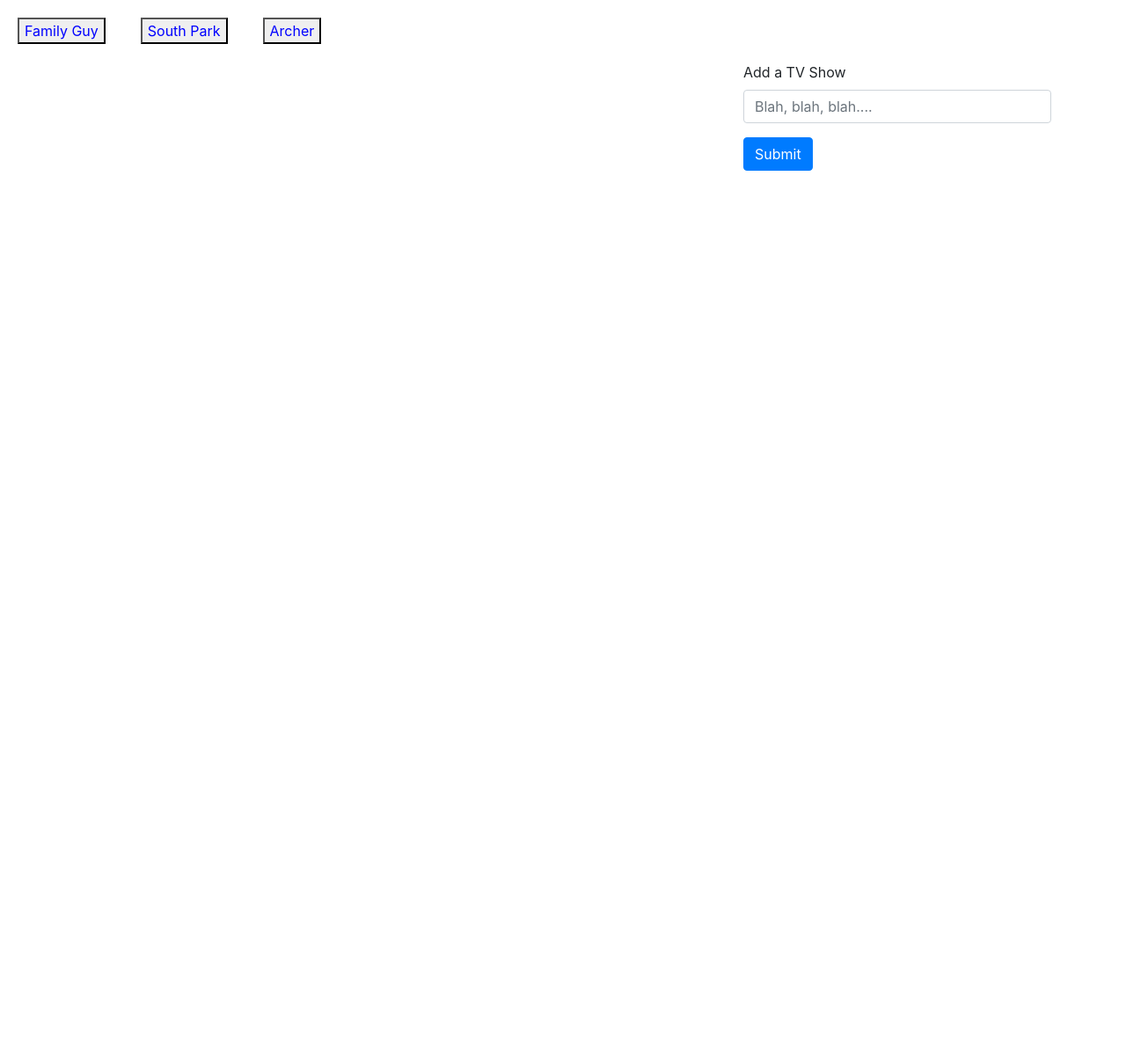
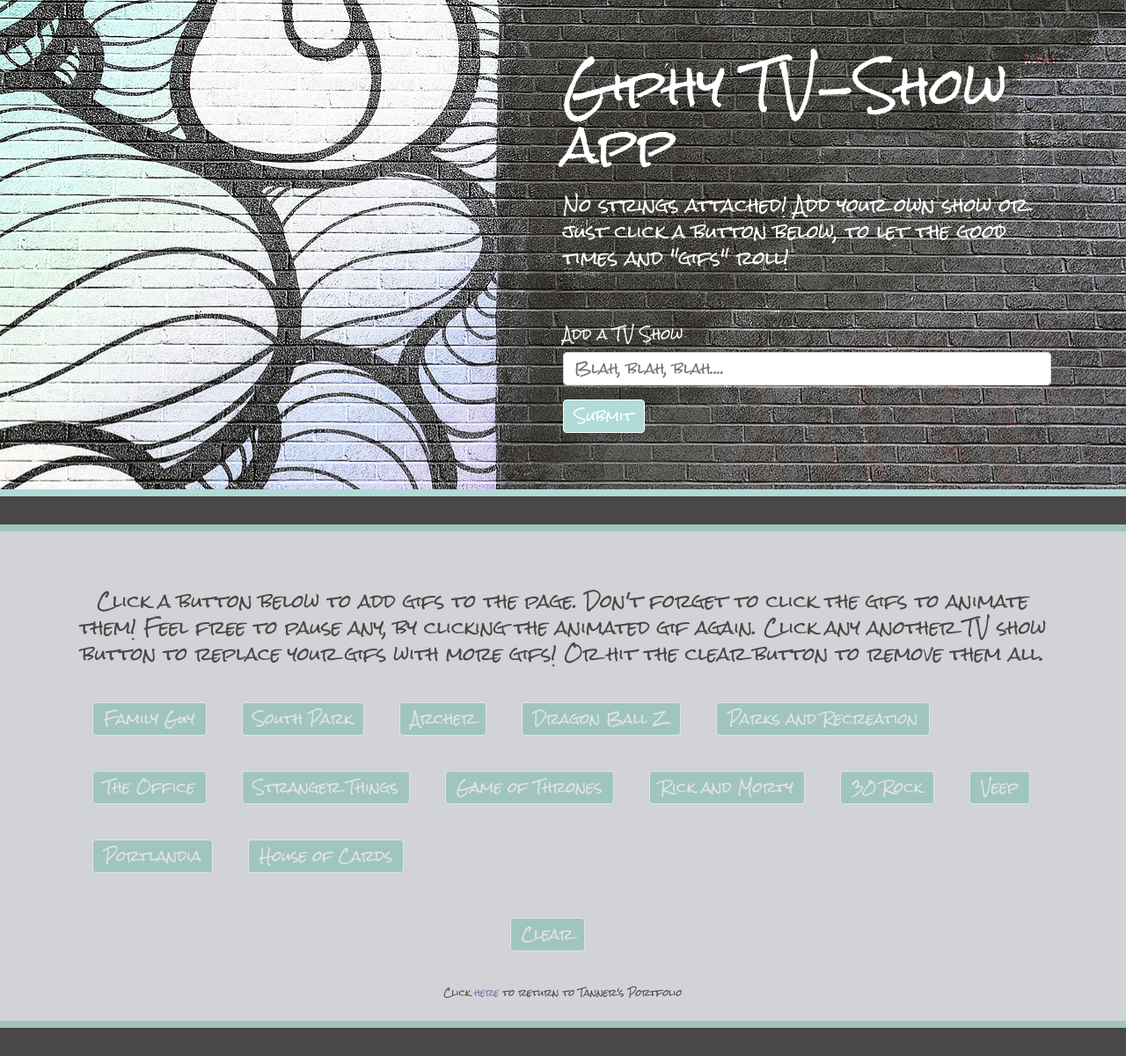
Before and after one commit to tann3rjm129/Giphy-App, a plain HTML site: page index.html in a window 1280 px wide. Shown: the whole page at 88% size. Before the commit the page ends 800 px from the top, so only its background shows below. Drawn offline with nearby package versions, Linux system fonts and the light colour scheme.

Commit message:
final styling

```diff
--- a/assets/css/style.css
+++ b/assets/css/style.css
@@ -1,6 +1,49 @@
 
 .tvShowButtons {
 	text-align: center;
-	color: blue;
 	margin: 20px 20px 20px 20px;
 }
+
+.clearButton {
+	text-align: center;
+	margin: 0px 40px 0px 20px;
+
+}
+
+.header {
+	background-image: url(../images/brick-background.jpg);
+	background-size: cover;
+	border-bottom: 8px solid #b0dbd7;
+}
+
+.fonts {
+	font-family: 'Rock Salt', cursive !important;
+
+}
+
+body { background-color: #494747;
+		}
+
+.box2 { border-bottom: 8px solid #b0dbd7;
+	border-top: 8px solid #b0dbd7;
+margin-top: 0px;
+}
+
+.result-gifs {
+	border-radius: 4px;
+
+}
+
+.gif-divs {
+	margin: 20px 20px 20px 20px;
+	float: left;
+	display: inline;
+}
+
+#giphy-div{
+	align-content: center;
+}
+
+a {
+    color: #9576bd;
+}
--- a/assets/javascript/app.js
+++ b/assets/javascript/app.js
@@ -2,7 +2,7 @@
 $(document).ready( function () {
 
 
-var starterButtons = ["Family Guy", "South Park", "Archer"];
+var starterButtons = ["Family Guy", "South Park", "Archer", "Dragon Ball Z", "Parks and Recreation", "The Office", "Stranger Things", "Game of Thrones", "Rick and Morty", "30 Rock", "Veep", "Portlandia", "House of Cards"];
 
 var newButtons = [];
 
@@ -10,8 +10,10 @@ var newButtons = [];
 
 function buttonCreater() {
 
+	$("#resetButton").append("<button id='clear' class='btn fonts clearButton' style='color: white; background-color: #b0dbd7; border: 1px solid white; float: left;'>Clear</button>")
+
 	for (i=0; i<starterButtons.length; i++) {
-		$("#button-div").append("<button class='tvShowButtons' data-name='"+ starterButtons[i] +"'>"+ starterButtons[i] +"</button>");
+		$("#button-div").append("<button class='btn tvShowButtons fonts' style='color: white; background-color: #b0dbd7; border: 1px solid white; float: left;' data-name='"+ starterButtons[i] +"'>"+ starterButtons[i] +"</button>");
 	};
 };
 
@@ -24,7 +26,7 @@ buttonCreater(starterButtons);
 		newButtons = $("#tvShowInput").val().trim();
 
 		event.preventDefault();
-		$("#button-div").append("<button class='tvShowButtons' data-name='"+ newButtons +"'>"+ newButtons +"</button>");
+		$("#button-div").append("<button class='btn tvShowButtons fonts'style='color: white; background-color: #b0dbd7; border: 1px solid white; float: left;' data-name='"+ newButtons +"'>"+ newButtons +"</button>");
 
 	});
 
@@ -49,6 +51,7 @@ var queryURL = "https://api.giphy.com/v1/gifs/search?q="+ tvShow +"&api_key=LBzJ
 
 // creates div for "p and image" of gif
       		var showDiv = $("<div>");
+      		showDiv.addClass("gif-divs");
 
 // text part of "rating"
 
@@ -59,10 +62,10 @@ var queryURL = "https://api.giphy.com/v1/gifs/search?q="+ tvShow +"&api_key=LBzJ
 // image part of gif
 
       		var showImage = $("<img>");
-      		showImage.attr("src", response.data[j].images.downsized_still.url);
+      		showImage.attr("src", response.data[j].images.fixed_height_still.url);
       		showImage.attr("data-state", "still");
-      		showImage.attr("data-animate", response.data[j].images.downsized.url);
-      		showImage.attr("data-still", response.data[j].images.downsized_still.url);
+      		showImage.attr("data-animate", response.data[j].images.fixed_height.url);
+      		showImage.attr("data-still", response.data[j].images.fixed_height_still.url);
       		showImage.addClass("result-gifs");
 
 // appending images and rating to showDiv
@@ -98,3 +101,9 @@ $("#giphy-div").on("click", ".result-gifs", function() {
   });
 
 });
+
+// adds function to clear button
+$("#resetButton").on("click", "#clear", function() {
+
+	$("#giphy-div").empty();
+});
--- a/index.html
+++ b/index.html
@@ -7,48 +7,79 @@
 <!-- Bootstrap File -->
 <link rel="stylesheet" href="https://maxcdn.bootstrapcdn.com/bootstrap/4.0.0/css/bootstrap.min.css" integrity="sha384-Gn5384xqQ1aoWXA+058RXPxPg6fy4IWvTNh0E263XmFcJlSAwiGgFAW/dAiS6JXm" crossorigin="anonymous">
  <link rel="stylesheet" type="text/css" href="assets/css/style.css">
+ <link href="https://fonts.googleapis.com/css?family=Rock+Salt" rel="stylesheet">
 
 </head>
 
 <body>
 
-  <!-- Buttons Div -->
   <div class="row">
-      <div class="col-md-12" id="button-div">
+    <div class="col-md-12">
 
-      </div>
-  </div>
+      <div class="jumbotron jumbotron-fluid header">
+        <div class="container">
 
-  <div class="container">
-      <div class="row">
+          <h1 class="display-4 fonts" style="margin-left: 50%; color: white;">Giphy TV-Show app</h1>
+          <p class="lead fonts" style="margin-left: 50%; margin-top: 20px; color: white;">No strings attached! Add your own show or just click a button below, to let the good times and "gifs" roll!</p>
 
-      <!-- Giphy images div container -->
+          <form>
 
-      <div class="col-md-8" id="giphy-div">
-
-      </div>
-
-      <!-- Aside for giphy button image creater-->
-      <div class="col-md-4">
-
-        <form>
-
-          <div class="form-group">
-            <label for="exampleInputTv1">Add a TV Show</label>
-            <input type="text" class="form-control" id="tvShowInput" placeholder="Blah, blah, blah....">
+          <div class="form-group" style="margin-left: 50%; margin-top: 60px;">
+            <label for="exampleInputTv1" class="fonts" style="color: white;">Add a TV Show</label>
+            <input type="text" class="form-control fonts" id="tvShowInput" placeholder="Blah, blah, blah....">
           </div>
 
-          <button type="submit" class="btn btn-primary" id="newShowButton">Submit</button>
+          <button type="submit" class="btn fonts" id="newShowButton" style="margin-left: 50%; color: white; background-color: #b0dbd7; border: 1px solid white;">Submit</button>
 
         </form>
 
-        </form>
-
+        </div>
       </div>
 
+    </div>
+  </div>
+
+  <div class="row">
+    <div class="col-md-12">
+      <div class="jumbotron jumbotron-fluid box2" style="opacity: 0.85;">
+        <div class="container">
+              <p class="lead fonts" style="color: #494747; text-align: center; margin-bottom: 20px;">Click a button below to add gifs to the page. Don't forget to click the gifs to animate them! Feel free to pause any, by clicking the animated gif again. Click any another TV show button to replace your gifs with more gifs! Or hit the clear button to remove them all.</p>
+
+  <!-- Buttons Div -->
+              <div class="row">
+                <div class="col-md-12" id="button-div">
+
+                </div>
+              </div>
+  <!-- giphs div -->
+              <div class="row">
+                  <div class="col-md-12 fonts" id="giphy-div">
+
+                  </div>
+              </div>
+              <!-- clear button -->
+              <div class="row">
+                <div class="col-md-5"></div>
+                <div class="col-md-2">
+                <div id="resetButton" style="margin-top: 30px;"></div>
+                </div>
+                <div class="col-md-5"></div>
+
+              </div>
+
+              <div class="row">
+                <div class="col-md-4"></div>
+                <div class="col-md-4">
+                <p style="color: #494747; text-align: center; font-size: 10px; margin-top: 40px; margin-bottom: -40px;" class="fonts">Click <a href="https://tann3rjm129.github.io/Bootstrap-Portfolio/">here</a> to return to Tanner's Portfolio</p>
+                </div>
+                <div class="col-md-4"></div>
+              </div>
+
+        </div>
       </div>
+    </div>
+  </div>
 
-  </div>
 
 
 <script src="https://code.jquery.com/jquery-3.3.1.js"
```
Also changed, not shown: assets/images/brick-background.jpg (added), assets/images/gray.jpg (added), assets/images/interesting-tvbackground.jpeg (added), assets/images/paving.jpg (added), assets/images/slate-pic.jpg (added), assets/images/stone.jpg (added), 1 other file.
